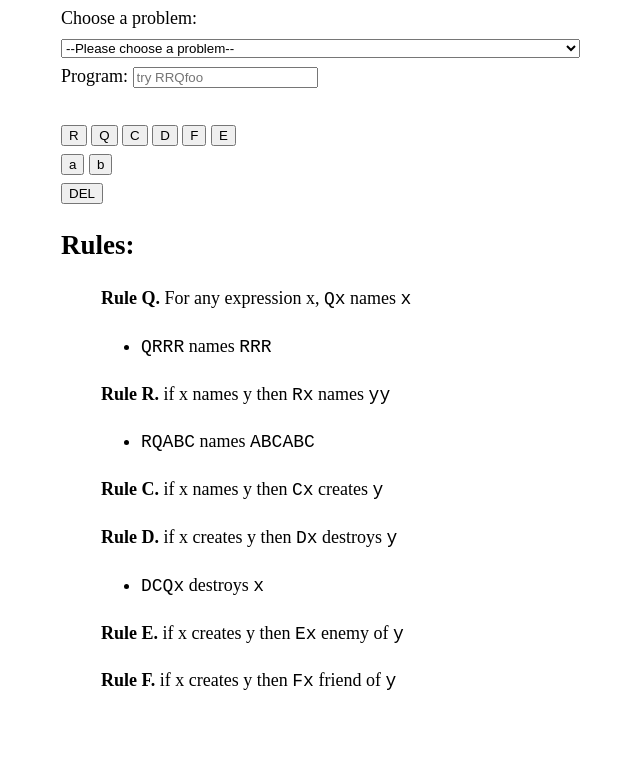
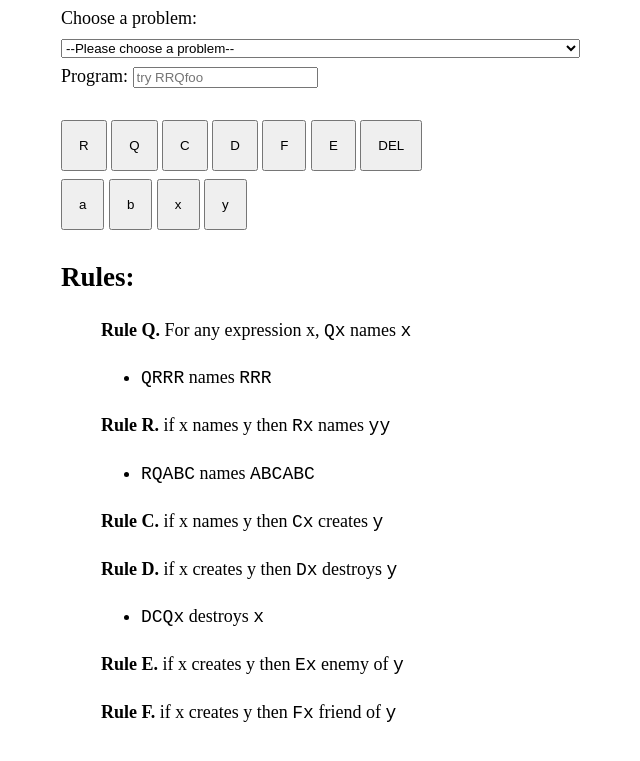
Before and after one commit to adzeitor/the-island-of-robots, a plain HTML site: page index.html in a window 1280 px wide. Shown: the part 103-864 px from the top of the page, without its empty margins (254-894 px from the left). Before the commit the page ends 839 px from the top, so only its background shows below. Drawn offline with Linux system fonts and the light colour scheme.

Commit message:
Increase button sizes

```diff
--- a/index.html
+++ b/index.html
@@ -17,6 +17,10 @@
                 padding: 1rem;
                 display: flex;
                 gap: 0.5rem;
+            }
+            .quick-actions button {
+                padding: 1rem;
+                margin-bottom: 0.5rem;
             }
             h1,h2,h3{line-height:1.2}
         </style>
@@ -51,6 +55,7 @@
         <br/>
         <code type="text" id="result"></code>
         <br/>
+        <div class="quick-actions">
             <button type="button"
                 onclick="handleAdd('R')"
                 aria-label="Add R to program">
@@ -81,6 +86,11 @@
                     aria-label="Add E to program">
                 E
             </button>
+            <button type="button"
+                    onclick="handleDelete()"
+                    aria-label="delete last">
+                DEL
+            </button>
             <br>
     <!--        <button type="button"-->
     <!--                onclick="handleExplain()"-->
@@ -97,12 +107,17 @@
                     aria-label="Add b to program">
                 b
             </button>
-        <br>
             <button type="button"
-                onclick="handleDelete()"
-                aria-label="delete last">
-            DEL
+                    onclick="handleAdd('x')"
+                    aria-label="Add b to program">
+                x
             </button>
+            <button type="button"
+                    onclick="handleAdd('y')"
+                    aria-label="Add b to program">
+                y
+            </button>
+        </div>
         <h2>Rules:</h2>
         <blockquote>
             <b>Rule Q.</b> For any expression x, <code>Qx</code> names <code>x</code>
```
Lines whose indentation alone changed are shown as unchanged.
